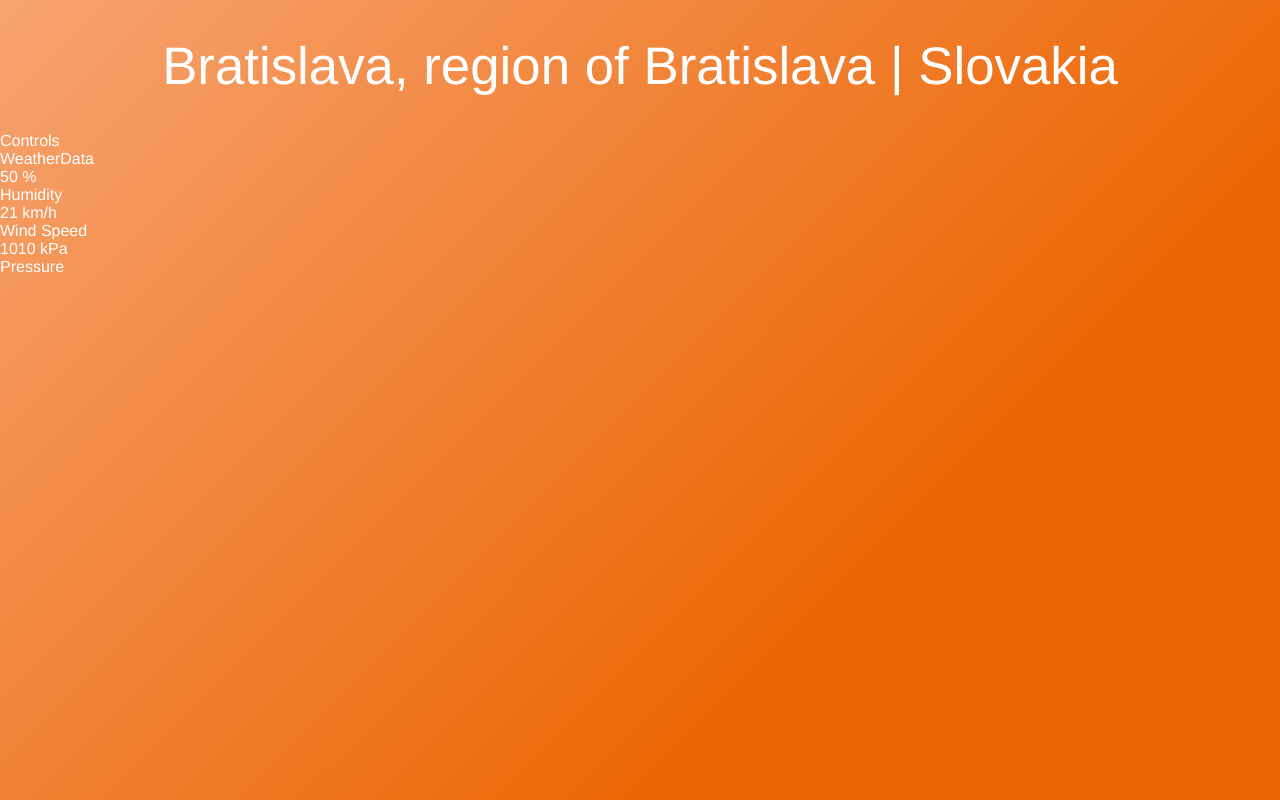
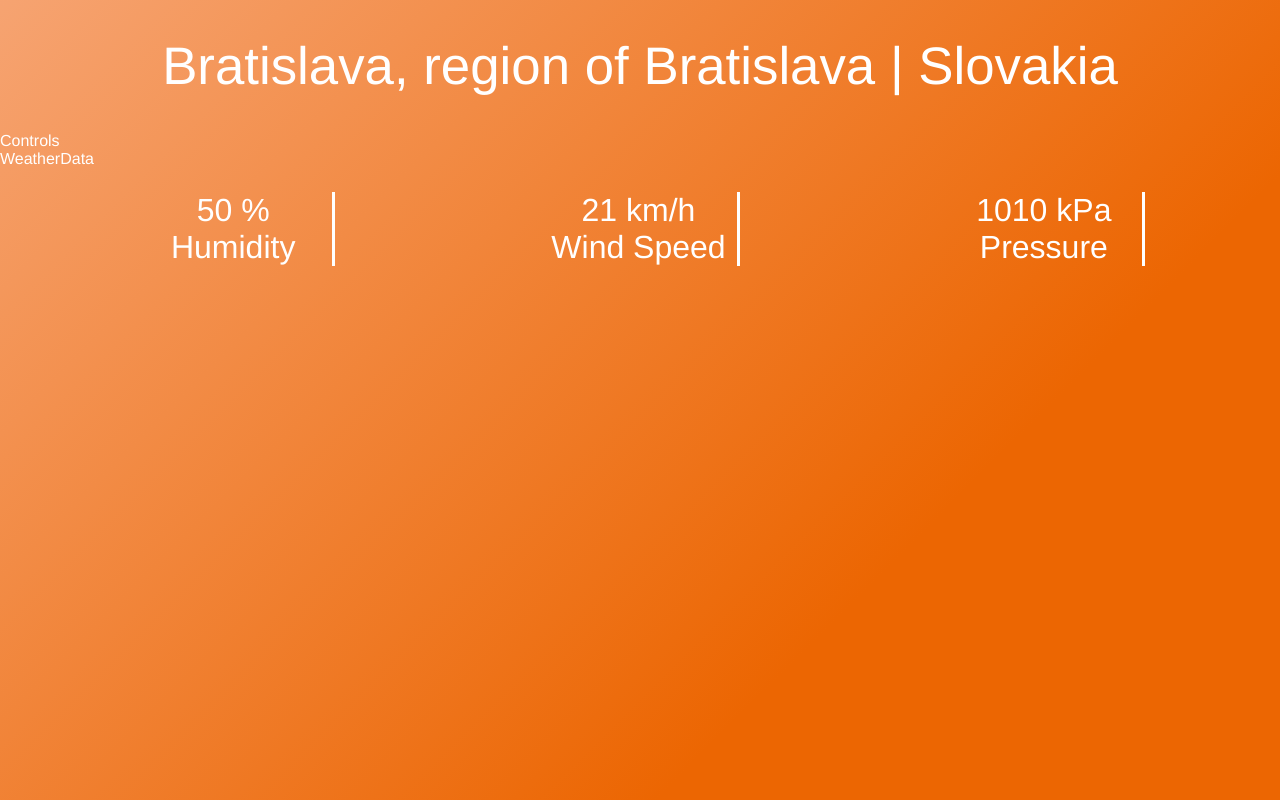
Before and after one commit to HealthineersWorkshopGang/weather-app-workshop, a React (Vite) app: page / in a window 1280 px wide. Built offline with nearby package versions, Linux system fonts and the light colour scheme.

Commit message:
PWM: Upadating AdditionalData

```diff
--- a/src/components/AdditionalData/AdditionalData.tsx
+++ b/src/components/AdditionalData/AdditionalData.tsx
@@ -21,7 +21,7 @@ const data: WidgetProps[] = [
 
 function AdditionalData() {
   return (
-    <>
+    <div className="additional-data">
       {data.map((props) => (
         <Widget
           key={props.text}
@@ -30,7 +30,7 @@ function AdditionalData() {
           unit={props.unit}
         />
       ))}
-    </>
+    </div>
   );
 }
 
--- a/src/components/AdditionalData/Widget.tsx
+++ b/src/components/AdditionalData/Widget.tsx
@@ -1,3 +1,4 @@
+import "./widget.scss";
 export type WidgetProps = {
   value: number;
   text: string;
@@ -6,12 +7,12 @@ export type WidgetProps = {
 
 function Widget({ value, text, unit }: WidgetProps) {
   return (
-    <>
-      <div>
+    <div className="widget">
+      <div className="widget-value">
         {value} {unit}
       </div>
-      <div>{text}</div>
-    </>
+      <div className="widget-title">{text}</div>
+    </div>
   );
 }
 
--- a/src/components/AdditionalData/additionaldata.scss
+++ b/src/components/AdditionalData/additionaldata.scss
@@ -0,0 +1,12 @@
+@use "../../index.scss";
+.additional-data {
+    font-size: 2rem;
+    padding: 1.5rem 2rem;
+
+    @media only screen and (min-width: 600px) {
+        display: grid;
+        grid-template-columns: 1fr 1fr 1fr;
+        grid-auto-rows: 75px;
+        place-items: center;
+    }
+}
--- /dev/null
+++ b/src/components/AdditionalData/widget.scss
@@ -0,0 +1,11 @@
+.widget {
+    min-width: 200px;
+    text-align: center;
+    border-bottom: 0.2rem solid white;
+    margin: 2rem;
+    box-sizing: border-box;
+    @media only screen and (min-width: 600px) {
+        border-right: 0.2rem solid white;
+        border-bottom: none;
+    }
+}
```
